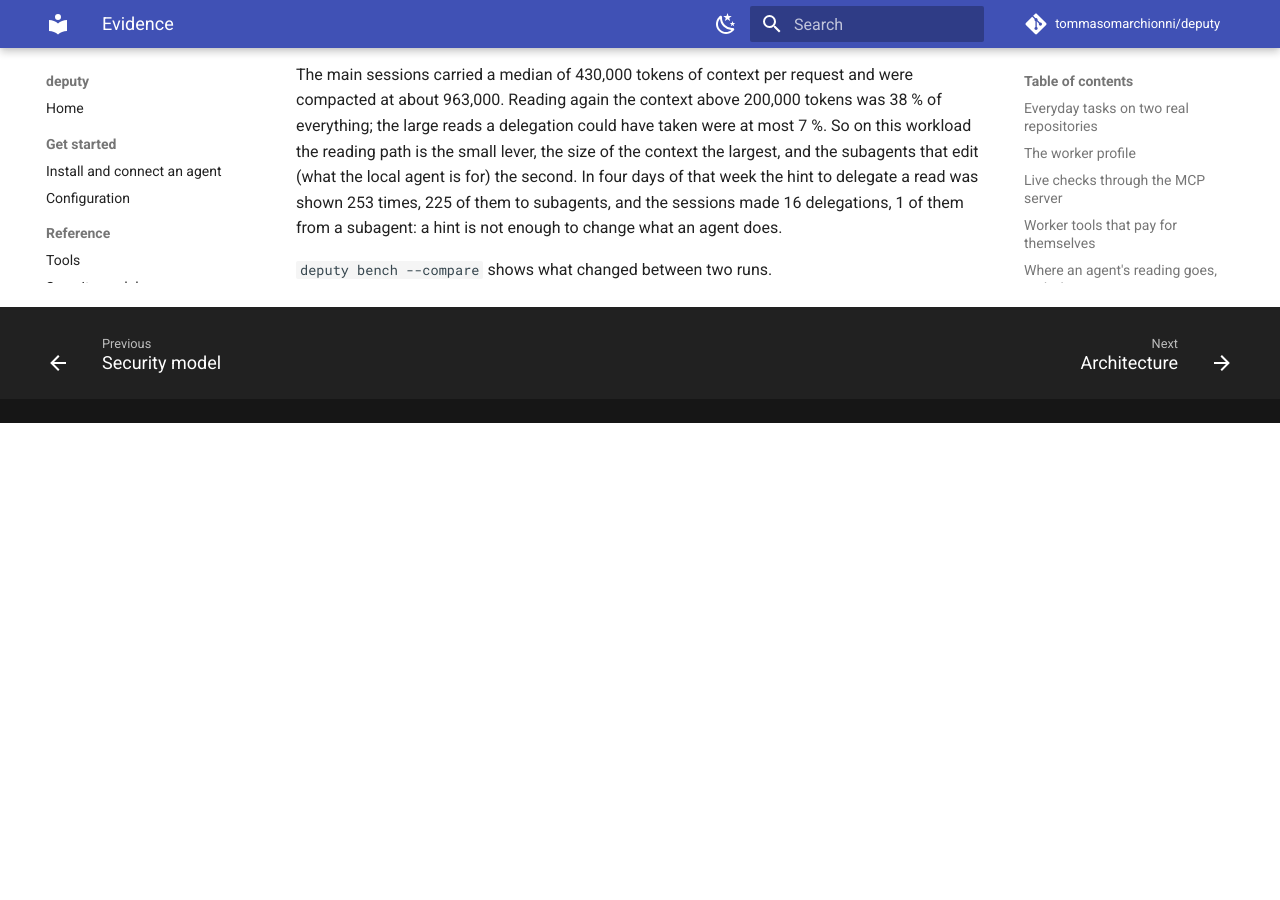
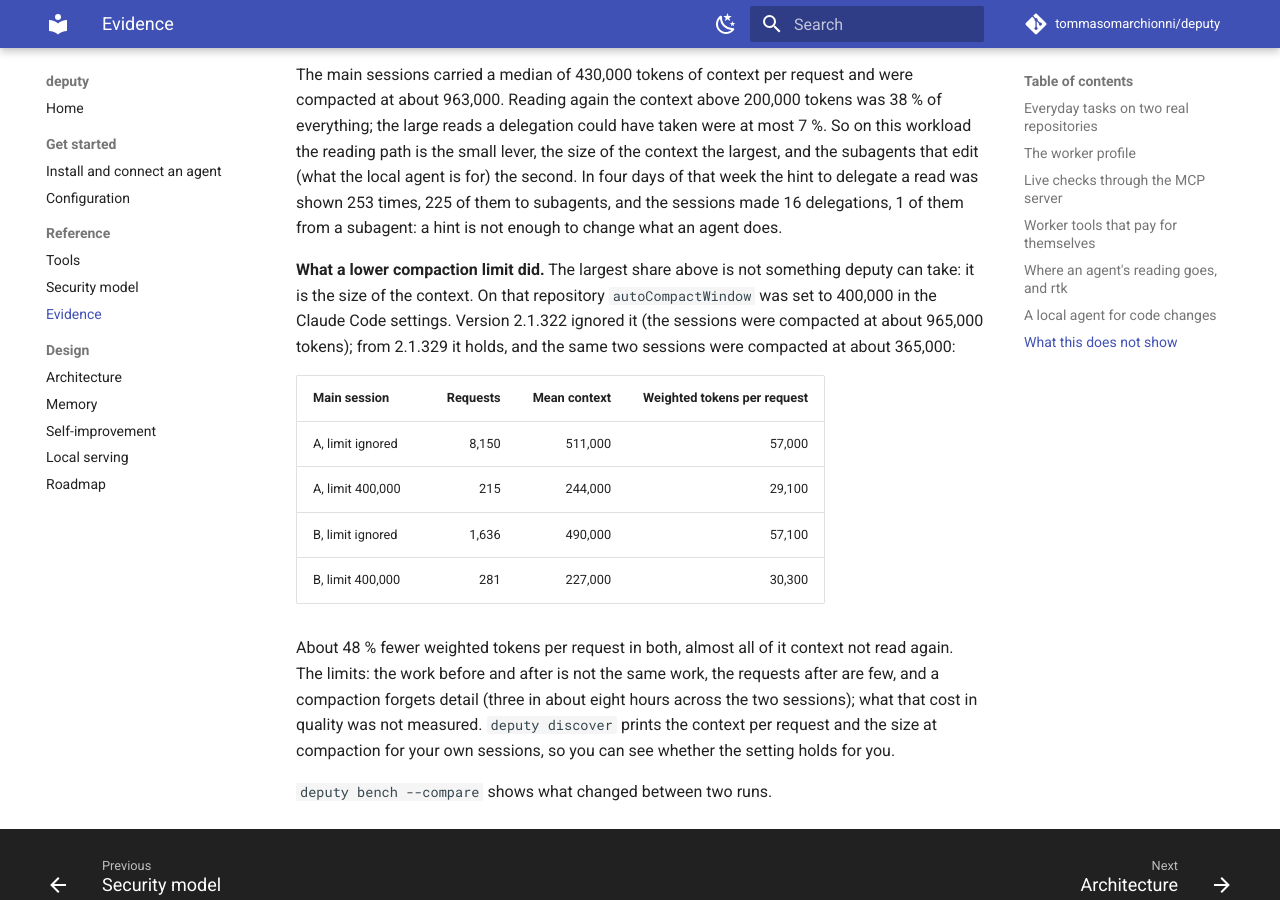
Before and after one commit to tommasomarchionni/deputy, an MkDocs documentation site: the page built from docs/evidence.md, in a window 1280 px wide and 900 px high, scrolled down 6654 px. Built offline with MkDocs 1.6.1 and Material for MkDocs 9.7.7, drawn with Linux system fonts in a browser that asks for light colours; comment, search, counter and statistics services are not loaded; before the commit the page ends 7077 px from its top, so only the background shows below that.

Commit message:
docs: what a lower compaction limit did to the cost of the main sessions (#206)
Co-authored-by: Tommaso Marchionni <8122764+tommasomarchionni@users.noreply.github.com>

```diff
--- a/docs/evidence.md
+++ b/docs/evidence.md
@@ -217,4 +217,22 @@ agent is for) the second. In four days of that week the hint to delegate a read
 times, 225 of them to subagents, and the sessions made 16 delegations, 1 of them from a subagent:
 a hint is not enough to change what an agent does.
 
+**What a lower compaction limit did.** The largest share above is not something deputy can take:
+it is the size of the context. On that repository `autoCompactWindow` was set to 400,000 in the
+Claude Code settings. Version 2.1.322 ignored it (the sessions were compacted at about 965,000
+tokens); from 2.1.329 it holds, and the same two sessions were compacted at about 365,000:
+
+| Main session | Requests | Mean context | Weighted tokens per request |
+| --- | ---: | ---: | ---: |
+| A, limit ignored | 8,150 | 511,000 | 57,000 |
+| A, limit 400,000 | 215 | 244,000 | 29,100 |
+| B, limit ignored | 1,636 | 490,000 | 57,100 |
+| B, limit 400,000 | 281 | 227,000 | 30,300 |
+
+About 48 % fewer weighted tokens per request in both, almost all of it context not read again.
+The limits: the work before and after is not the same work, the requests after are few, and a
+compaction forgets detail (three in about eight hours across the two sessions); what that cost in
+quality was not measured. `deputy discover` prints the context per request and the size at
+compaction for your own sessions, so you can see whether the setting holds for you.
+
 `deputy bench --compare` shows what changed between two runs.
```
